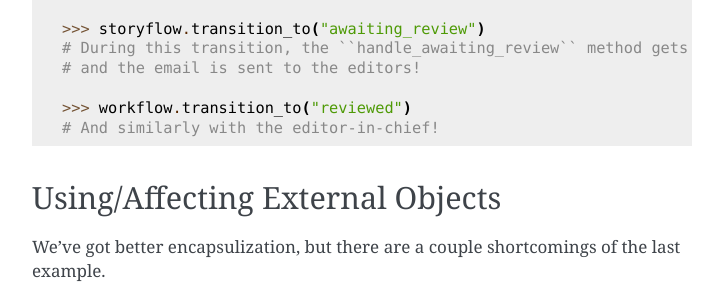
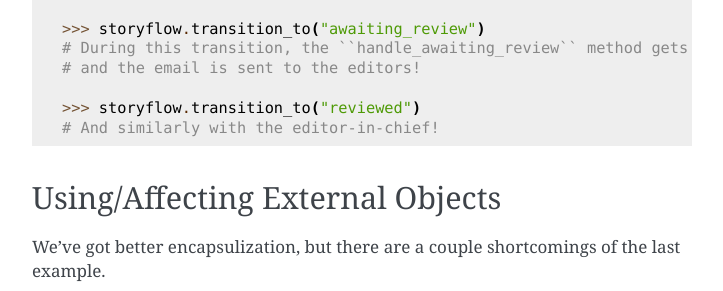
Before and after one commit to toastdriven/definite, a Sphinx documentation site: the page built from docs/usage/tutorial.rst, in a window 1280 px wide and 900 px high, scrolled down 4058 px. Shown: the part 161-452 px from the top of the window, without its empty margins (388-1111 px from the left). Built offline with Sphinx 7.4.7, drawn with Linux system fonts in a browser that asks for light colours.

Commit message:
`workflow` to `storyflow`

```diff
--- a/docs/usage/tutorial.rst
+++ b/docs/usage/tutorial.rst
@@ -219,7 +219,7 @@ automatically be called upon transition. For example:
     # During this transition, the ``handle_awaiting_review`` method gets called
     # and the email is sent to the editors!
 
-    >>> workflow.transition_to("reviewed")
+    >>> storyflow.transition_to("reviewed")
     # And similarly with the editor-in-chief!
 
 
```
